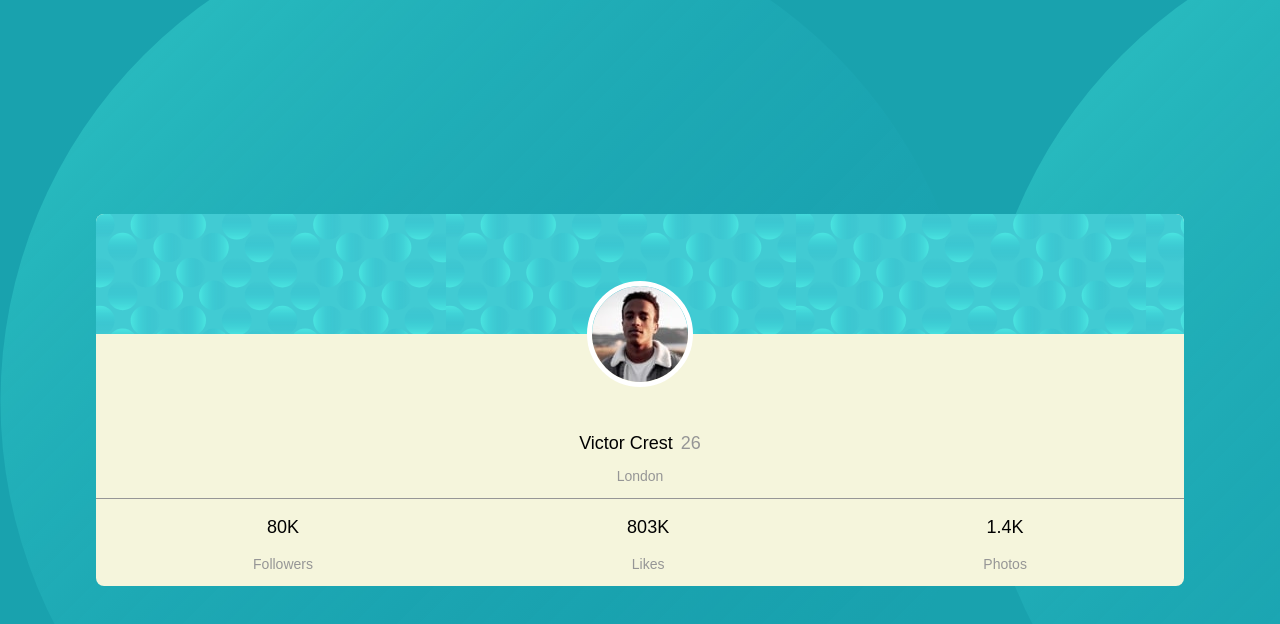
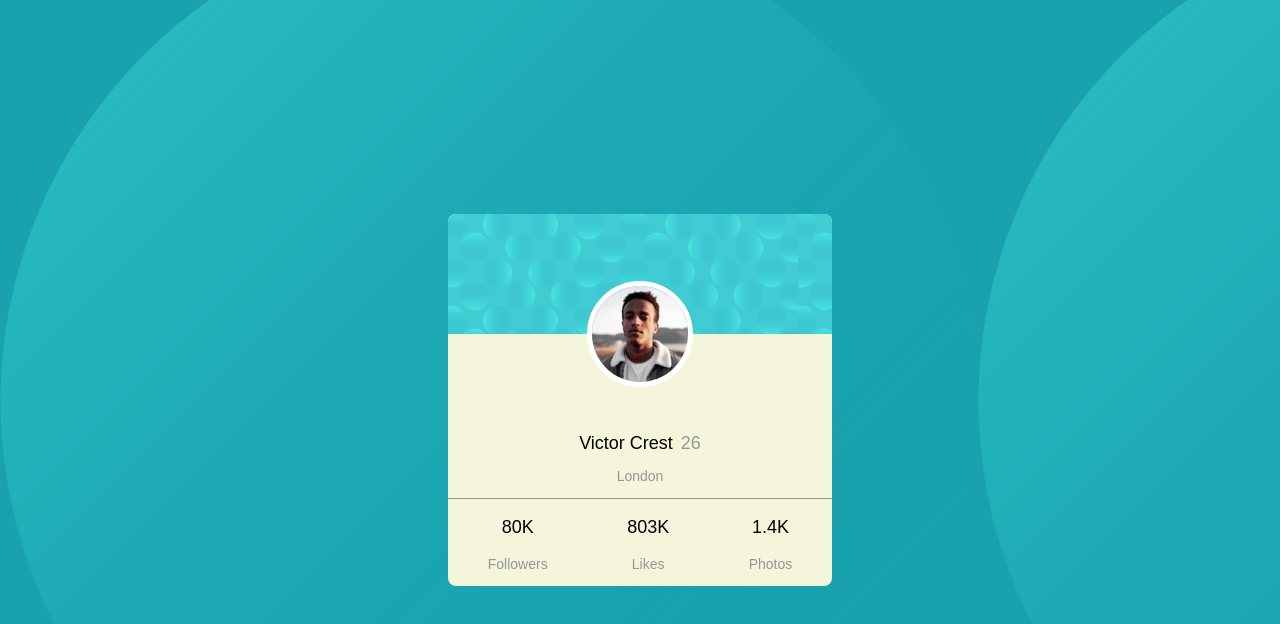
Before and after one commit to MauAlanes/profile-card-component, a plain HTML site: page index.html in a window 1280 px wide. Drawn offline with Linux system fonts and the light colour scheme.

Commit message:
desktop done

```diff
--- a/index.html
+++ b/index.html
@@ -6,6 +6,8 @@
     <link rel="icon" type="image/png" sizes="32x32" href="./assets/mauicon.png">
     <title> Profile card component </title>
     <link rel="stylesheet" href="./style/style.css">
+    <link rel="stylesheet" href="./style/desktop1024.css" media="screen and (min-width:1024px)">
+    <link rel="stylesheet" href="./style/desktop1440.css" media="screen and (min-width:1440px)">
     <link rel="preconnect" href="https://fonts.googleapis.com">
     <link rel="preconnect" href="https://fonts.gstatic.com" crossorigin>
     <link href="https://fonts.googleapis.com/css2? display=swap" rel="stylesheet">
--- /dev/null
+++ b/style/desktop1024.css
@@ -0,0 +1,3 @@
+.profilecard{
+    width: 30%;
+}
--- /dev/null
+++ b/style/desktop1440.css
@@ -0,0 +1,3 @@
+.profilecard{
+    width: 25%;
+}
```
